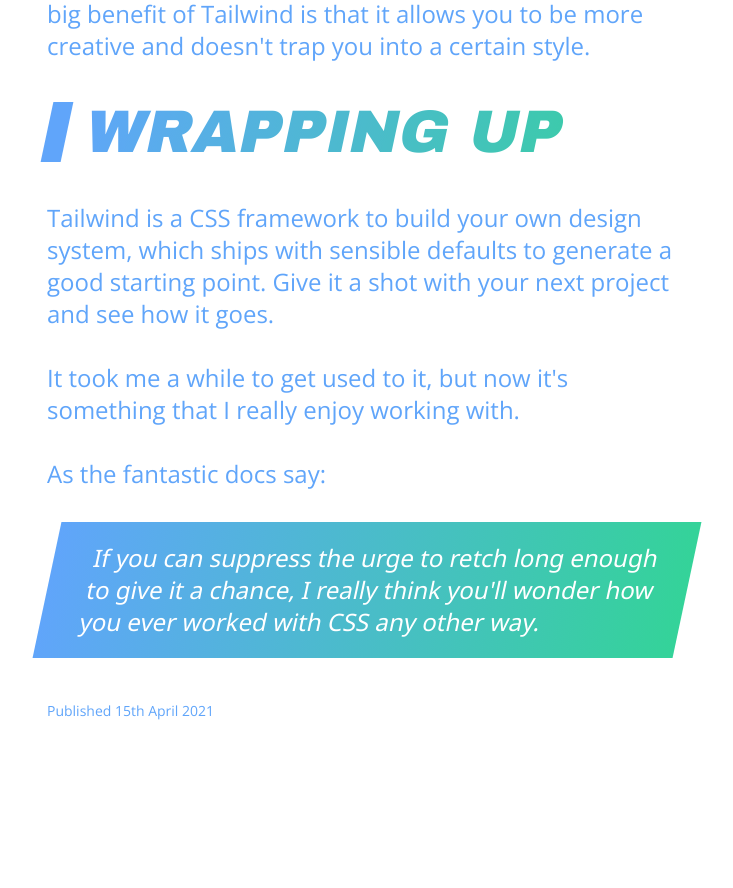
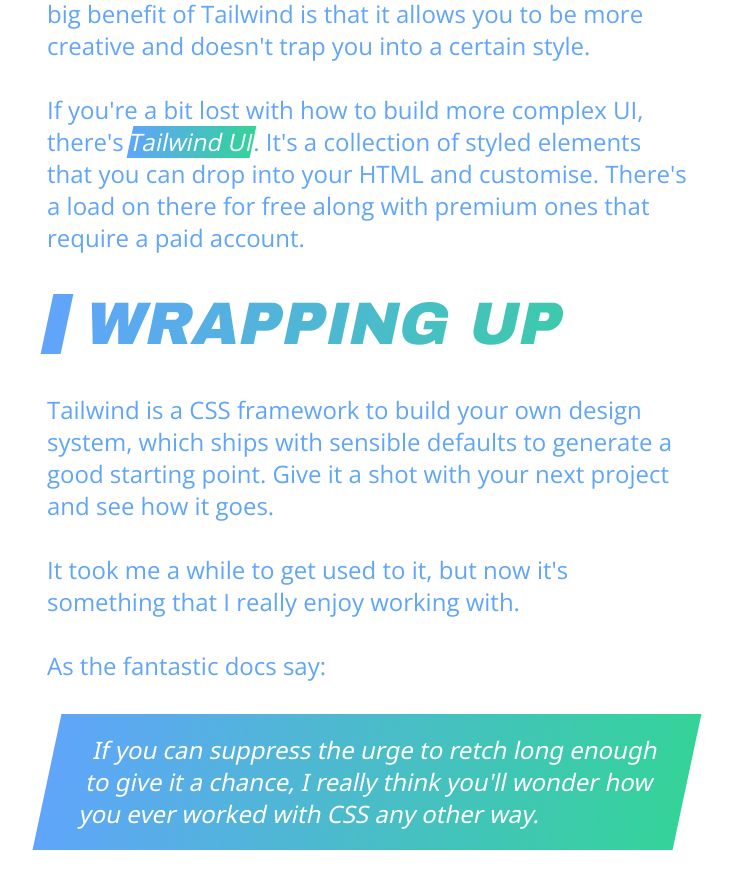
Before and after one commit to tommyp/tommyp.org, a Next.js app: page /flying-with-tailwind in a window 1280 px wide. Shown: the part 7378-8266 px from the top of the page, without its empty margins (273-1006 px from the left). Before the commit the page ends 8180 px from the top, so only its background shows below. Built offline with nearby package versions, Linux system fonts and the light colour scheme; what tailwindcss-border-gradients would draw is missing.

Commit message:
add tailwind ui

```diff
--- a/pages/flying-with-tailwind.js
+++ b/pages/flying-with-tailwind.js
@@ -304,6 +304,9 @@
             allows you to be more creative and doesn&apos;t trap you into a
             certain style.
           </P>
+          <P>
+            If you&apos;re a bit lost with how to build more complex UI, there&apos;s <A href="https://tailwindui.com/">Tailwind UI</A>. It&apos;s a collection of styled elements that you can drop into your HTML and customise. There&apos;s a load on there for free along with premium ones that require a paid account.
+          </P>
         </Section>
         <H2>Wrapping up</H2>
         <Section>
```
